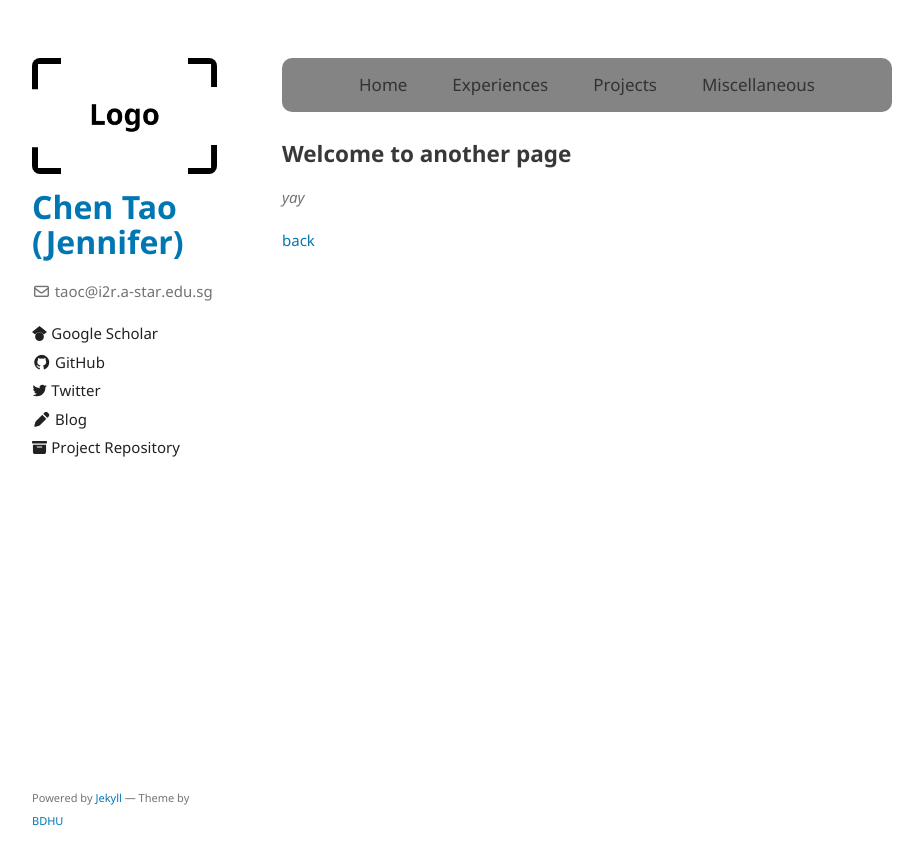
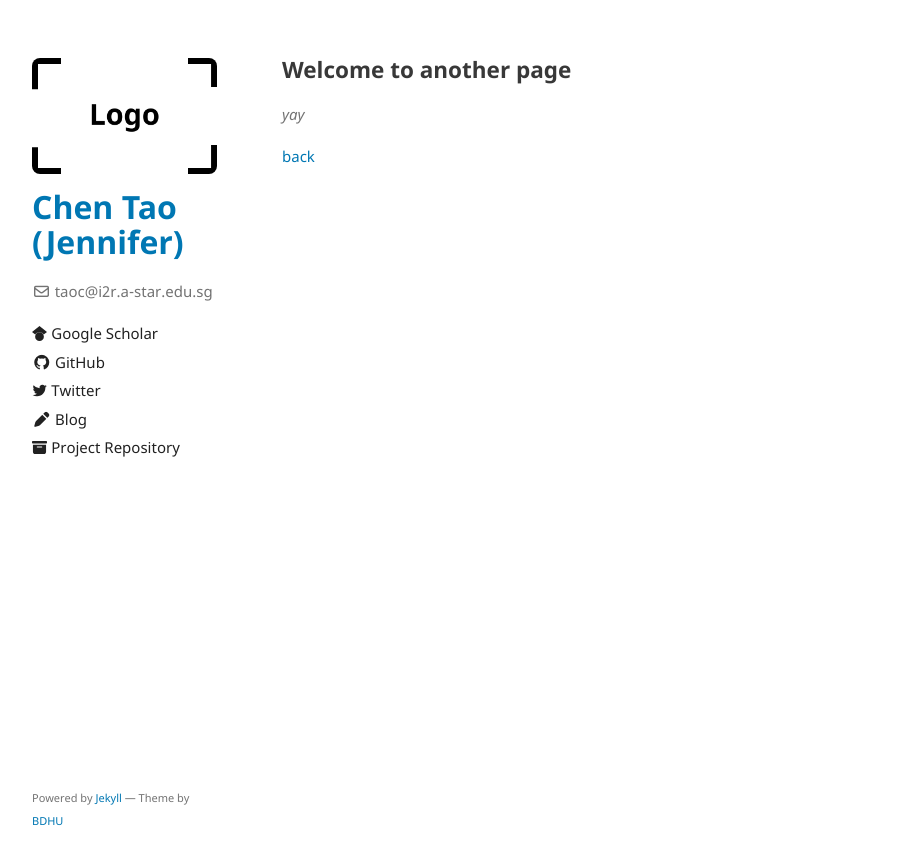
Before and after one commit to TAOC0002/TAOC0002.github.io, a Jekyll site: the page built from another-page.md, in a window 1280 px wide. Shown: the top 865 px of the page, without its empty margins (178-1101 px from the left). Built offline with Jekyll 4.4.1, drawn with Linux system fonts in a browser that asks for light colours; the repository's description, which GitHub fills in, is left out.

Commit message:
Update default.html

```diff
--- a/_layouts/default.html
+++ b/_layouts/default.html
@@ -54,12 +54,6 @@
       </div>
 
       <section>
-        <div class="topnav">
-          <a href="/">Home</a>
-          <a href="./another-page.html">Experiences</a>
-          <a href="./another-page.html">Projects</a>
-          <a href="./another-page.html">Miscellaneous</a>
-        </div>
 
       {{ content }}
 
```
